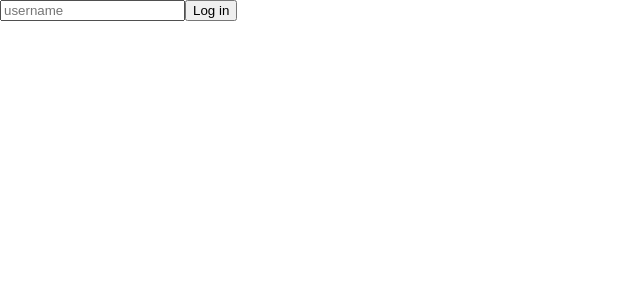
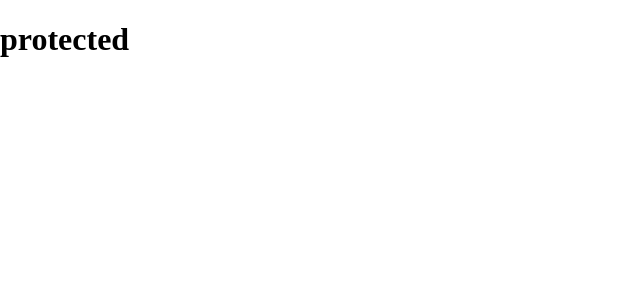
Before and after one commit to Cllaude99/lectures, a React (Create React App) app in the folder react-masterclass/: page / in a window 1280 px wide. Shown: the top 300 px of the page, without its empty margins (0-640 px from the left). Built offline with nearby package versions, Linux system fonts and the light colour scheme.

Commit message:
Feat: "Typescript에서 styled-components를 이용해 Theme 사용하기"

```diff
--- a/react-masterclass/src/App.tsx
+++ b/react-masterclass/src/App.tsx
@@ -1,29 +1,18 @@
-import React, { useState } from "react";
+import React from "react";
+import styled from "styled-components";
+
+const Container = styled.div`
+  background-color: ${(props) => props.theme.bgColor};
+`;
+const H1 = styled.h1`
+  color: ${(props) => props.theme.textColor};
+`;
 
 function App() {
-  const [value, setValue] = useState("");
-  const onChange = (event: React.ChangeEvent<HTMLInputElement>) => {
-    const {
-      currentTarget: { value },
-    } = event;
-    setValue(value);
-  };
-  const onSubmit = (event: React.FormEvent<HTMLFormElement>) => {
-    event.preventDefault();
-    setValue("");
-  };
   return (
-    <div>
-      <form onSubmit={onSubmit}>
-        <input
-          type="text"
-          placeholder="username"
-          value={value}
-          onChange={onChange}
-        />
-        <button>Log in</button>
-      </form>
-    </div>
+    <Container>
+      <H1>protected</H1>
+    </Container>
   );
 }
 
--- a/react-masterclass/src/index.tsx
+++ b/react-masterclass/src/index.tsx
@@ -1,12 +1,16 @@
 import React from "react";
 import ReactDOM from "react-dom/client";
 import App from "./App";
+import { ThemeProvider } from "styled-components";
+import { lightTheme } from "./theme";
 
 const root = ReactDOM.createRoot(
   document.getElementById("root") as HTMLElement
 );
 root.render(
   <React.StrictMode>
-    <App />
+    <ThemeProvider theme={lightTheme}>
+      <App />
+    </ThemeProvider>
   </React.StrictMode>
 );
--- /dev/null
+++ b/react-masterclass/src/theme.ts
@@ -0,0 +1,13 @@
+import { DefaultTheme } from "styled-components";
+
+export const lightTheme: DefaultTheme = {
+  bgColor: "white",
+  textColor: "black",
+  btnColor: "tomato",
+};
+
+export const darkTheme: DefaultTheme = {
+  bgColor: "black",
+  textColor: "white",
+  btnColor: "teal",
+};
```
Also changed, not shown: react-masterclass/src/styled.d.ts (added, +11 -0 lines).
